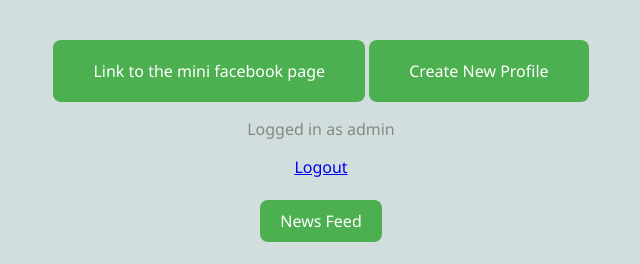
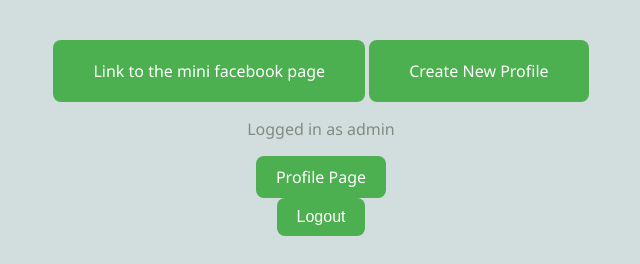
Before and after one commit to KevinTan25/cs412-django, a Django app: page /mini_fb/profile/10/ in a window 1280 px wide. Shown: the part 105-369 px from the top of the page, without its empty margins (319-959 px from the left). Run offline with Django 5.2, Linux system fonts and the light colour scheme; a user stored in the database is signed in; data comes from the database, SQL or seed files in the repository; both versions use the stored data as it was after the commit.

Commit message:
Login and Logout

```diff
--- a/mini_fb/models.py
+++ b/mini_fb/models.py
@@ -15,7 +15,7 @@
     image_url = models.URLField(blank=True)
     timestamp = models.DateTimeField(auto_now=True)
 
-    user = models.ForeignKey(User, on_delete=models.CASCADE)
+    user = models.OneToOneField(User, on_delete=models.CASCADE)
 
     def __str__(self):
         '''Return a string representation of this object'''
--- a/mini_fb/templates/mini_fb/base.html
+++ b/mini_fb/templates/mini_fb/base.html
@@ -19,9 +19,17 @@
         </div>
         {% if user.is_authenticated %}
             <p>Logged in as {{ user.username }}</p>
-            <a href="{% url 'logout' %}">Logout</a>
+                {% csrf_token %}
+                <a href="{% url 'show_profile' user.profile.pk %}" class="button">Profile Page</a>
+                </br>
+                <form action="{% url 'logout' %}" method="POST">
+                    {% csrf_token %}
+                    <input type="submit" value="Logout" class="button">
+                </form>
         {% else %}
-            <a href="{% url 'login' %}">Login</a>
+            <div class="button">
+                <a href="{% url 'login' %}" class="button">Login</a>
+            </div>
         {% endif %}
         {% block content %}
         {% endblock %}
--- a/mini_fb/templates/mini_fb/create_status_form.html
+++ b/mini_fb/templates/mini_fb/create_status_form.html
@@ -27,7 +27,7 @@
                 </td>
             </tr>
         </table>
-        <a href="{% url 'show_all_profiles' %}">Cancel</a>
+        <a href="{% url 'show_profile' profile.pk %}">Cancel</a>
         </form>
     </div>
 {% endblock %}
--- a/mini_fb/templates/mini_fb/friend_suggestions.html
+++ b/mini_fb/templates/mini_fb/friend_suggestions.html
@@ -5,15 +5,17 @@
     <h2>People {{ profile.first_name }} {{ profile.last_name }} may know:</h2>
     <div class="friends-container">
         {% for suggestion in friend_suggestions %}
+        {% if suggestion.image_url %}
             <div class="friend-card">
                 {% if user.is_authenticated and user == profile.user %}
-                    <a href="{% url 'add_friend' profile.pk suggestion.pk %}" class="button">Add Friend</a>
+                    <a href="{% url 'add_friend' suggestion.pk %}" class="button">Add Friend</a>
                 {% endif %}
                 <div class="friend-image">
                     <img src="{{ suggestion.image_url }}" alt="{{ suggestion.first_name }}">
                 </div>
                 <h3>{{ suggestion.first_name }} {{ suggestion.last_name }}</h3>
             </div>
+        {% endif %}
         {% endfor %}
     </div>
     <a href="{% url 'show_profile' profile.pk %}">Back to Profile</a>
--- a/mini_fb/templates/mini_fb/show_all_profiles.html
+++ b/mini_fb/templates/mini_fb/show_all_profiles.html
@@ -18,6 +18,7 @@
         </thead>
         <tbody>
             {% for profile in profiles %}
+            {% if profile.user %}
             <tr>
                 <td><a href="{% url 'show_profile' profile.pk %}">{{ profile.first_name }} {{ profile.last_name }}</a></td>
                 <td>{{ profile.city }}</td>
@@ -26,6 +27,7 @@
                     <td><img src="{{ profile.image_url }}" alt="{{ profile.image_url }}"></td>
                 </div>
             </tr>
+            {% endif %}
             {% endfor %}
         </tbody>
     </table>
--- a/mini_fb/templates/mini_fb/show_profile.html
+++ b/mini_fb/templates/mini_fb/show_profile.html
@@ -4,7 +4,7 @@
 {% block content %}
   <div class="profile-container">
     <br>
-    <a href="{% url 'news_feed' profile.pk %}" class="button">News Feed</a>
+    <a href="{% url 'news_feed' %}" class="button">News Feed</a>
     <h1>{{ profile.first_name }} {{ profile.last_name }}</h1>
     <div class="profile-image">
       <img src="{{ profile.image_url }}" alt="{{ profile.first_name }}'s profile picture">
@@ -28,15 +28,15 @@
     <p>This user has no friends.</p>
     {% endfor %}
   </div>
-  <a href="{% url 'friend_suggestions' profile.pk %}">See Friend Suggestions</a>
+  <a href="{% url 'friend_suggestions' %}">See Friend Suggestions</a>
 
 
   <div class="status-container">
     <h2>{{ profile.first_name }}'s Status Messages</h2>
     <ul>
         {% if user.is_authenticated and user == profile.user %}
-          <a href="{% url 'create_status' profile.pk %}">Create Status</a>
-          <a href="{% url 'update_profile' profile.pk %}">Update Profile</a>
+          <a href="{% url 'create_status' %}">Create Status</a>
+          <a href="{% url 'update_profile' %}">Update Profile</a>
         {% endif %}
         {% for status in profile.get_status_messages %}
         <li>
--- a/mini_fb/urls.py
+++ b/mini_fb/urls.py
@@ -4,6 +4,7 @@
 from django.urls import path
 from django.conf import settings
 from . import views
+from django.contrib.auth import views as auth_views
 
 # all of the URLs that are part of this app
 urlpatterns = [
@@ -11,11 +12,13 @@
     path(r'mini_fb/', views.ShowAllProfilesView.as_view(), name="show_all_profiles"),
     path(r'profile/<int:pk>/', views.ShowProfilePageView.as_view(), name='show_profile'),
     path(r'create_profile/', views.CreateProfileView.as_view(), name="create_profile"),
-    path(r'profile/<int:pk>/create_status/', views.CreateStatusMessageView.as_view(), name='create_status'),
-    path(r'profile/<int:pk>/update/', views.UpdateProfileView.as_view(), name='update_profile'),
+    path(r'profile/create_status/', views.CreateStatusMessageView.as_view(), name='create_status'),
+    path(r'profile/update/', views.UpdateProfileView.as_view(), name='update_profile'),
     path(r'status/<int:pk>/delete/', views.DeleteStatusMessageView.as_view(), name='delete_status'),
     path(r'status/<int:pk>/update/', views.UpdateStatusMessageView.as_view(), name='update_status'),
-    path(r'profile/<int:pk>/add_friend/<int:other_pk>/', views.CreateFriendView.as_view(), name='add_friend'),
-    path(r'profile/<int:pk>/friend_suggestions/', views.ShowFriendSuggestionsView.as_view(), name='friend_suggestions'),
-    path(r'profile/<int:pk>/news_feed', views.ShowNewsFeedView.as_view(), name='news_feed'),
+    path(r'profile/add_friend/<int:other_pk>/', views.CreateFriendView.as_view(), name='add_friend'),
+    path(r'profile/friend_suggestions/', views.ShowFriendSuggestionsView.as_view(), name='friend_suggestions'),
+    path(r'profile/news_feed', views.ShowNewsFeedView.as_view(), name='news_feed'),
+    path(r'login/', auth_views.LoginView.as_view(template_name='mini_fb/login.html'), name='login'),
+    path(r'logout/', auth_views.LogoutView.as_view(template_name='mini_fb/logged_out.html'), name='logout'),
 ]
--- a/mini_fb/views.py
+++ b/mini_fb/views.py
@@ -13,6 +13,8 @@
 from .forms import *
 from django.urls import reverse
 from django.contrib.auth.mixins import LoginRequiredMixin
+from django.db.models import Q
+
 
 # class-based view
 class ShowAllProfilesView(ListView):
@@ -20,6 +22,13 @@
     model = Profile # The model to display
     template_name = 'mini_fb/show_all_profiles.html'
     context_object_name = 'profiles' # this is the context variable to use in the html
+
+    def get_queryset(self):
+        # Exclude test profiles based on username criteria
+        return Profile.objects.exclude(
+            Q(user__username__icontains="test") | Q(user__username__icontains="new") |
+            Q(user__username__icontains="admin")
+        )
 
 class ShowProfilePageView(DetailView):
     model = Profile
@@ -31,24 +40,35 @@
     form_class = CreateProfileForm
     template_name = 'mini_fb/create_profile_form.html'
 
+    def get_login_url(self) -> str:
+        '''return the URL of the login page'''
+        return reverse('login')
+
     def get_success_url(self):
         '''Return the URL to redirect to after successfully submitting form.'''
         return reverse('show_profile', kwargs={'pk': self.object.pk})
+
+    def get_object(self):
+        return Profile.objects.get(user=self.request.user)
 
 class CreateStatusMessageView(LoginRequiredMixin, CreateView):
     model = StatusMessage
     form_class = CreateStatusMessageForm
     template_name = 'mini_fb/create_status_form.html'
 
+    def get_login_url(self) -> str:
+        '''return the URL of the login page'''
+        return reverse('login')
+
     def get_context_data(self, **kwargs):
         context = super().get_context_data(**kwargs)
-        profile = Profile.objects.get(pk=self.kwargs['pk'])
+        profile = Profile.objects.get(user=self.request.user)
         context['profile'] = profile
         return context
 
     def form_valid(self, form):
-        profile = Profile.objects.get(pk=self.kwargs['pk'])  # Get the Profile object
-        form.instance.profile = profile  # Set the profile of the status message
+        # profile = Profile.objects.get(pk=self.kwargs['pk'])  # Get the Profile object
+        form.instance.profile = Profile.objects.get(user=self.request.user)  # Set the profile of the status message
 
         # save the status message to the database
         sm = form.save()
@@ -62,12 +82,20 @@
         return super().form_valid(form)
 
     def get_success_url(self):
-        return reverse('show_profile', kwargs={'pk': self.kwargs['pk']})
+        profile = Profile.objects.get(user=self.request.user)
+        return reverse('show_profile', kwargs={'pk': profile.pk})
 
 class UpdateProfileView(LoginRequiredMixin, UpdateView):
     model = Profile
     form_class = UpdateProfileForm
     template_name = 'mini_fb/update_profile_form.html'
+
+    def get_login_url(self) -> str:
+        '''return the URL of the login page'''
+        return reverse('login')
+
+    def get_object(self):
+        return Profile.objects.get(user=self.request.user)
 
     def get_success_url(self):
         '''Return the URL to redirect to after successfully submitting form.'''
@@ -79,6 +107,10 @@
     model = StatusMessage
     template_name = 'mini_fb/delete_status_form.html'
     context_object_name = 'status_message'
+
+    def get_login_url(self) -> str:
+        '''return the URL of the login page'''
+        return reverse('login')
 
     def get_success_url(self):
         '''Return the URL to redirect to after successfully submitting form.'''
@@ -92,6 +124,10 @@
     template_name = 'mini_fb/update_status_form.html'
     context_object_name = 'status_message'
 
+    def get_login_url(self) -> str:
+        '''return the URL of the login page'''
+        return reverse('login')
+
     def get_success_url(self):
         '''Return the URL to redirect to after successfully submitting form.'''
         profile_id = self.object.profile.pk
@@ -100,7 +136,7 @@
 from django.shortcuts import get_object_or_404, redirect
 class CreateFriendView(LoginRequiredMixin, View):
     def dispatch(self, request, *args, **kwargs):
-        profile = get_object_or_404(Profile, pk=kwargs['pk'])
+        profile = Profile.objects.get(user=request.user)
         other_profile = get_object_or_404(Profile, pk=kwargs['other_pk'])
 
         profile.add_friend(other_profile)
@@ -108,10 +144,20 @@
         # Redirect back to the profile page
         return redirect('show_profile', pk=profile.pk)
 
+    def get_login_url(self) -> str:
+        '''return the URL of the login page'''
+        return reverse('login')
+
+    def get_object(self):
+        return Profile.objects.get(user=self.request.user)
+
 class ShowFriendSuggestionsView(DetailView):
     model = Profile
     template_name = 'mini_fb/friend_suggestions.html'
     context_object_name = 'profile'
+
+    def get_object(self):
+        return Profile.objects.get(user=self.request.user)
 
     def get_context_data(self, **kwargs):
         context = super().get_context_data(**kwargs)
@@ -124,6 +170,9 @@
     template_name = 'mini_fb/news_feed.html'
     context_object_name = 'profile'
 
+    def get_object(self):
+        return Profile.objects.get(user=self.request.user)
+
     def get_context_data(self, **kwargs):
         context = super().get_context_data(**kwargs)
         profile = self.get_object()
```
Also changed, not shown: mini_fb/templates/mini_fb/logged_out.html (added, +8 -0 lines), mini_fb/templates/mini_fb/login.html (added, +20 -0 lines), db.sqlite3, media/b3d0990323738ca4f0dc0e6bd80bfbbc.jpg (added), media/b3d0990323738ca4f0dc0e6bd80bfbbc_sjmKO8S.jpg (added), mini_fb/migrations/0007_alter_profile_user.py (added), mini_fb/migrations/0008_alter_profile_user.py (added), mini_fb/migrations/0009_alter_profile_user.py (added).
